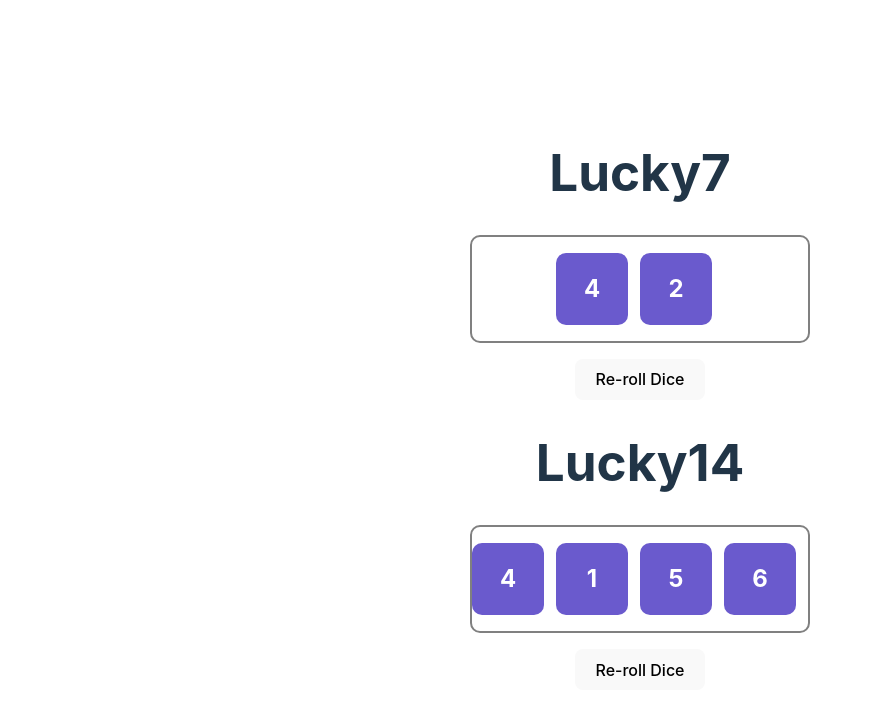
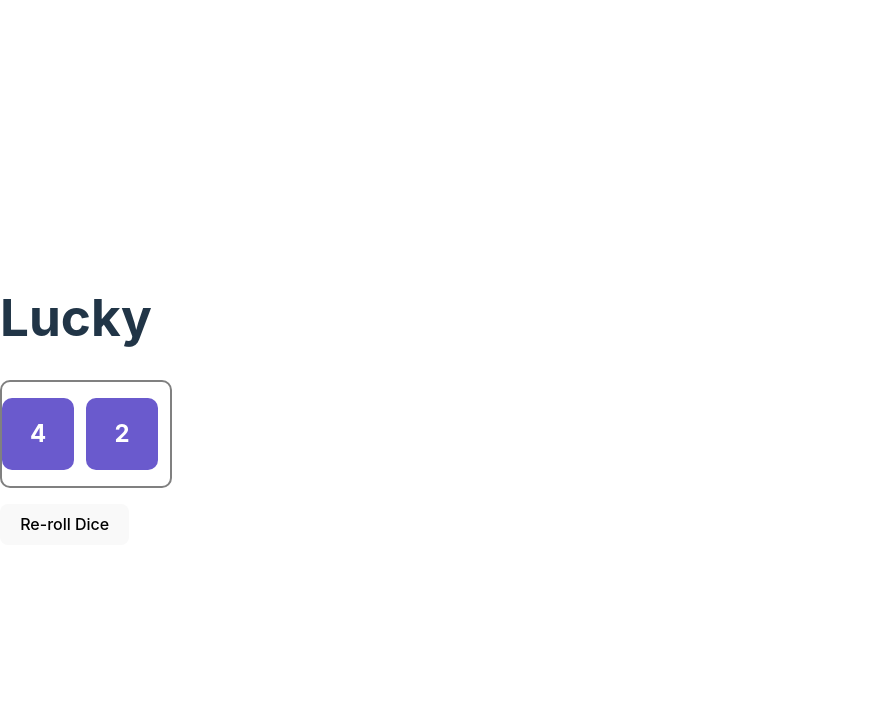
Before and after one commit to amler/dice-game, a React (Vite) app in the folder dice-game/: page / in a window 1280 px wide. Shown: the top 714 px of the page, without its empty margins (0-873 px from the left). Built offline with nearby package versions, Linux system fonts and the light colour scheme.

Commit message:
Passing a function by way of prop

```diff
--- a/dice-game/src/App.jsx
+++ b/dice-game/src/App.jsx
@@ -1,12 +1,14 @@
-import './App.css'
-import LuckyN from './LuckyN'
+import LuckyN from './LuckyN';
+import { sum } from './utils';
+
+function lessThan4(dice) {
+  return sum(dice) < 4;
+}
 
 function App() {
   return (
     <>
-      <LuckyN/>
-      <LuckyN numDice={4} goal={14}/>
-
+      <LuckyN winCheck={lessThan4}/>
     </>
   )
 }
--- a/dice-game/src/LuckyN.jsx
+++ b/dice-game/src/LuckyN.jsx
@@ -1,15 +1,15 @@
 import { useState } from "react";
-import { getRolls, sum } from "./utils";
+import { getRolls } from "./utils";
 import Dice from "./Dice";
 
-function LuckyN({ numDice = 2, goal = 7 }) {
-  const [dice, setDice] = useState(getRolls(numDice)) // not worried about initializer function
-  const isWinner = sum(dice) === goal;
-  const roll = () => setDice(getRolls(numDice)) // just replacing array no need to touch original array
+function LuckyN({ numDice=2, winCheck }) {
+  const [dice, setDice] = useState(getRolls(numDice)); // not worried about initializer function
+  const isWinner = winCheck(dice);
+  const roll = () => setDice(getRolls(numDice)); // just replacing array no need to touch original array
   return (
     <main className="LuckyN">
       <h1>
-        Lucky{goal} {isWinner && "You Win!"}
+        Lucky {isWinner && "You Win!"}
       </h1>
       <Dice dice={dice} />
       <button onClick={roll}>Re-roll Dice</button>
```
